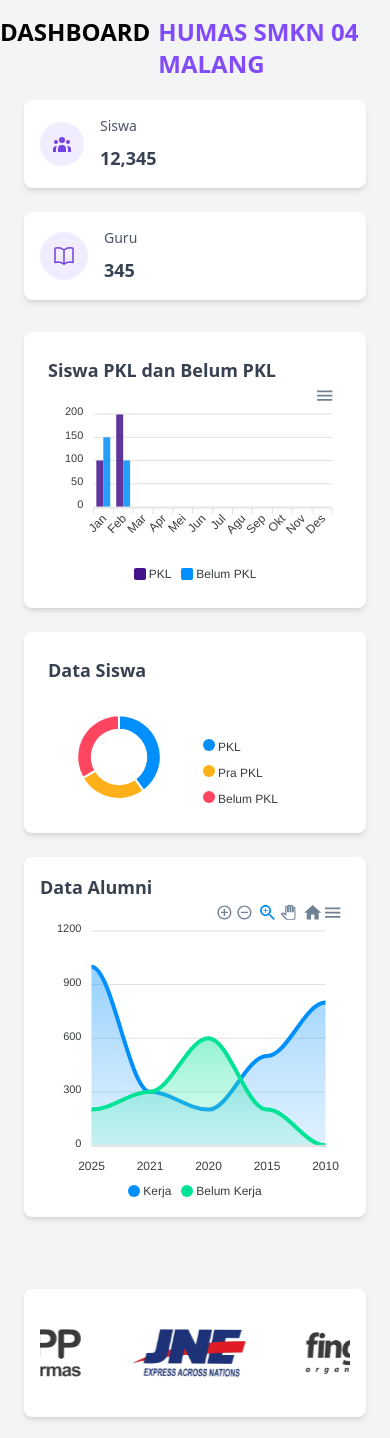
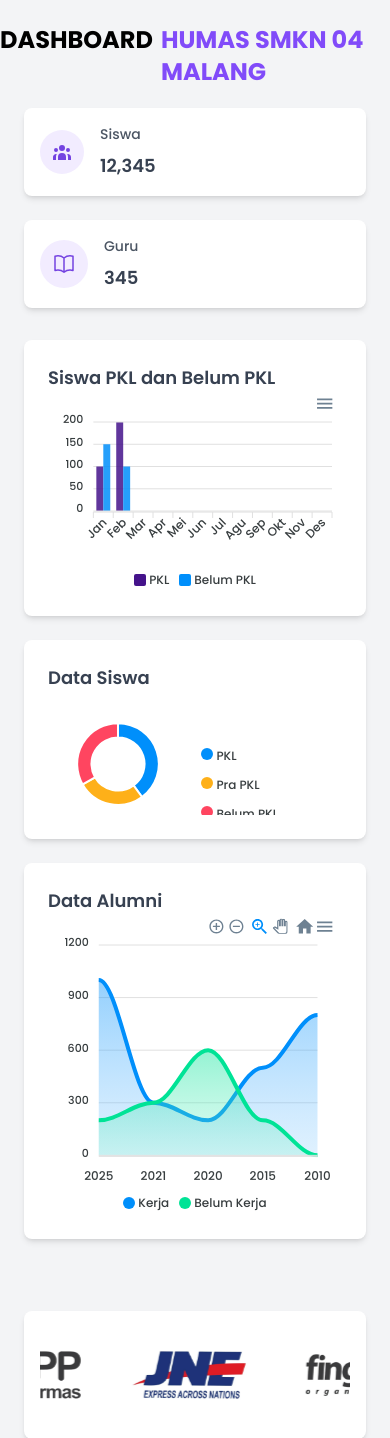
Before and after one commit to P5Humas/HUMASP5, a Flask app: page /gallery in a window 390 px wide. Shown: the top 1438 px of the page. Run offline with Flask 3, Linux system fonts and the light colour scheme; data comes from the database, SQL or seed files in the repository; some libraries are stand-ins or nearby versions; grey boxes are pictures that could not be loaded.

Commit message:
alumni humas anjay

```diff
--- a/templates/landingPage/dashboard.html
+++ b/templates/landingPage/dashboard.html
@@ -6,10 +6,18 @@
   <meta name="viewport" content="width=device-width, initial-scale=1.0" />
   <title>HumasP5</title>
   <link rel="icon" href="../../static/images/icon.png" />
-
+  <link rel="preconnect" href="https://fonts.googleapis.com">
+  <link rel="preconnect" href="https://fonts.gstatic.com" crossorigin>
+  <link
+    href="https://fonts.googleapis.com/css2?family=Poppins:ital,wght@0,100;0,200;0,300;0,400;0,500;0,600;0,700;0,800;0,900;1,100;1,200;1,300;1,400;1,500;1,600;1,700;1,800;1,900&display=swap"
+    rel="stylesheet">
   <script src="https://cdn.tailwindcss.com"></script>
   <script src="https://cdn.jsdelivr.net/npm/chart.js"></script>
   <style>
+    body {
+      font-family: Poppins, sans-serif;
+    }
+
     .slide {
       display: none;
       width: 100%;
@@ -66,7 +74,8 @@
 
   <!-- Content -->
   <div class="flex-1 flex flex-col overflow-hidden">
-    <h1 class=" flex justify-center text-2xl font-bold text-black-900 mt-4">DASHBOARD <span class="ml-2 text-[#814BF9] ">HUMAS SMKN 04 MALANG</span></h1>
+    <h1 class=" flex justify-center text-2xl font-bold text-black-900 mt-6">DASHBOARD <span
+        class="ml-2 text-[#814BF9] ">HUMAS SMKN 04 MALANG</span></h1>
     <!-- Main content -->
     <main class="flex-1 overflow-x-hidden overflow-y-auto bg-gray-100">
       <div class="container mx-auto px-6 pb-8 pt-5">
@@ -119,7 +128,7 @@
           </div>
 
           <!-- Right Section -->
-          <div class="w-full md:w-1/4 bg-white p-4 rounded-lg shadow-md">
+          <div class="w-full md:w-1/4 bg-white p-6 rounded-lg shadow-md">
             <!-- Tambahkan konten di sini -->
             <div id="ChartAlumni">
               <h3 class="text-lg font-semibold text-gray-700">Data Alumni</h3>
@@ -227,6 +236,24 @@
           ],
           xaxis: {
             categories: categories,
+            labels: {
+              style: {
+                fontFamily: 'Poppins, sans-serif',
+                fontWeight: 500,
+              }
+            }
+          },
+          legend: {
+            fontFamily: 'Poppins, sans-serif',
+            fontWeight: 500,
+          },
+          yaxis: {
+            labels: {
+              style: {
+                fontFamily: 'Poppins, sans-serif',
+                fontWeight: 500,
+              }
+            }
           },
           colors: ['#45138b', '#008ffb'],
           dataLabels: {
@@ -254,6 +281,10 @@
             type: 'donut',
             width: 250,
             height: 250,
+          },
+          legend: {
+            fontFamily: 'Poppins, sans-serif',
+            fontWeight: 500,
           },
           colors: ['#008ffb', '#feb019', '#ff4560'],
           dataLabels: {
@@ -302,6 +333,10 @@
             height: '300px',
             type: 'area',
           },
+          legend: {
+            fontFamily: 'Poppins, sans-serif',
+            fontWeight: 500,
+          },
           dataLabels: {
             enabled: false,
           },
@@ -310,6 +345,20 @@
           },
           xaxis: {
             categories: years, // Menggunakan tahun sebagai kategori di sumbu X
+            labels: {
+              style: {
+                fontFamily: 'Poppins, sans-serif',
+                fontWeight: 500,
+              }
+            }
+          },
+          yaxis: {
+            labels: {
+              style: {
+                fontFamily: 'Poppins, sans-serif',
+                fontWeight: 500,
+              }
+            }
           },
           tooltip: {
             x: {
```
